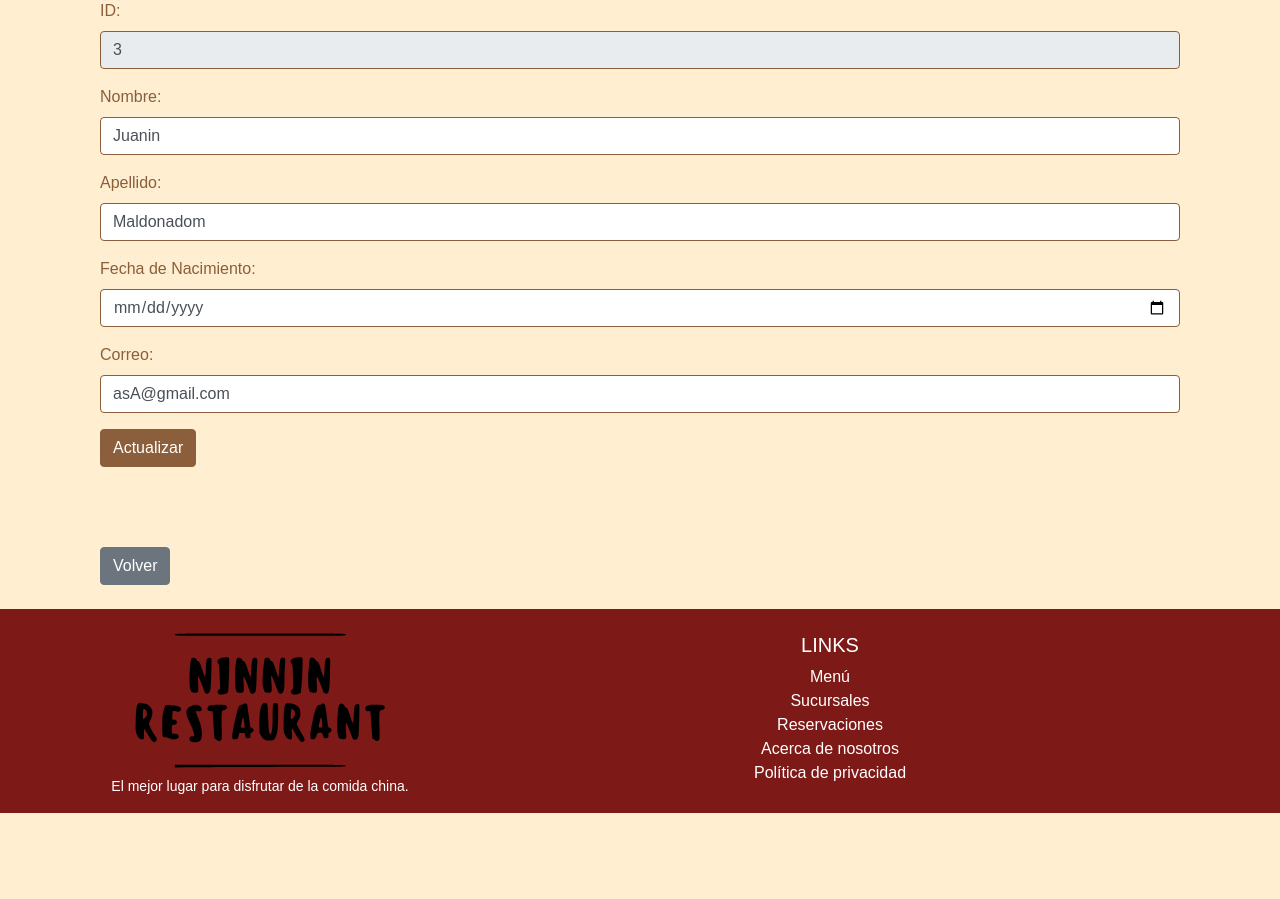
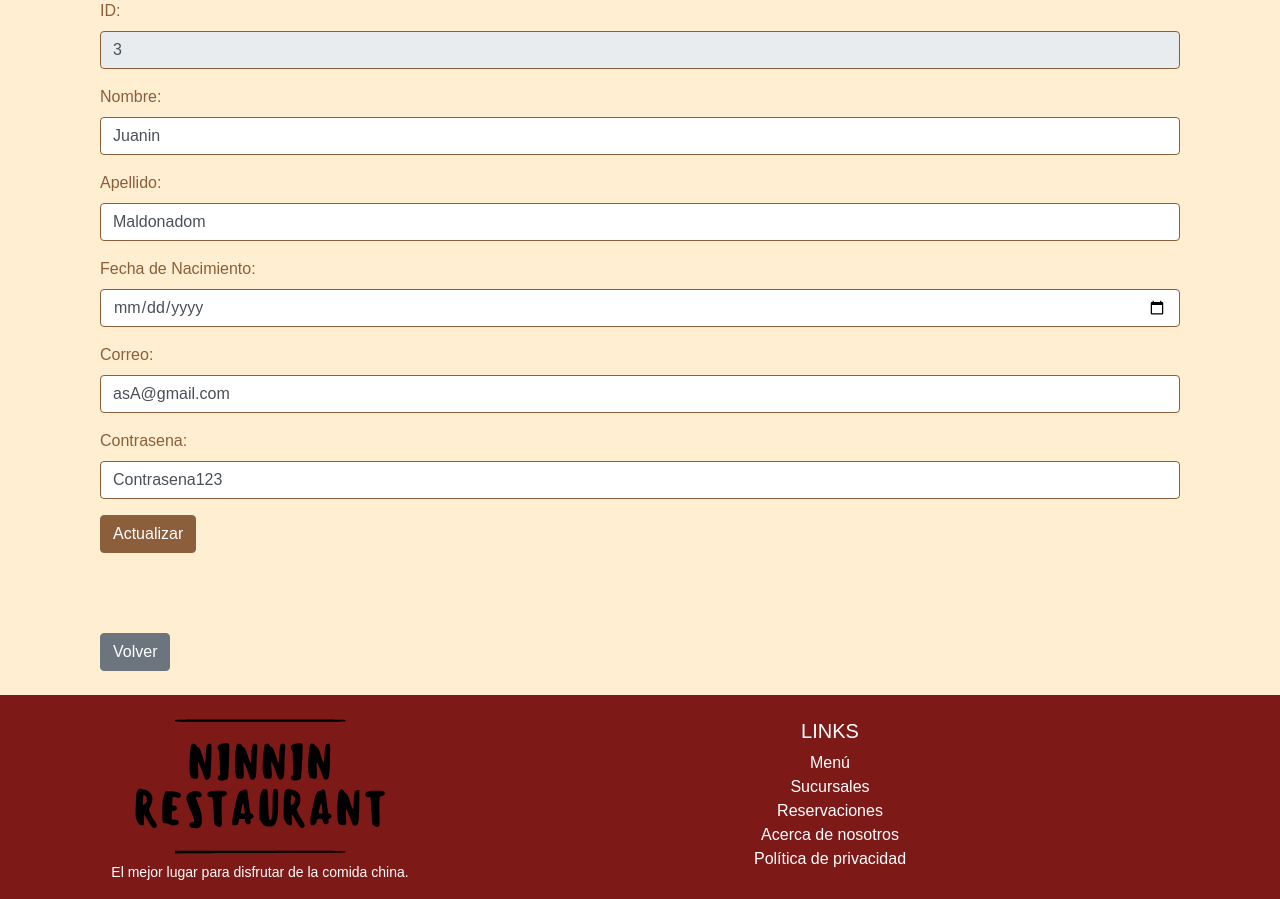
Before and after one commit to MarceloCaballeroo/ninnin_website, a Django app: page /clientes/clientes_findEdit/3 in a window 1280 px wide. Shown: the part 216-1115 px from the top of the page. Before the commit the page ends 1029 px from the top, so only its background shows below. Run offline with Django 5.2, Linux system fonts and the light colour scheme; data comes from the database, SQL or seed files in the repository; both versions use the stored data as it was after the commit.

Commit message:
cambios finales

```diff
--- a/clientes/templates/clientes/clientes_edit.html
+++ b/clientes/templates/clientes/clientes_edit.html
@@ -25,6 +25,10 @@
                     <label for="correo">Correo:</label>
                     <input type="email" class="form-control" id="correo" name="correo" value="{{ cliente.email }}" required>
                 </div>
+                <div class="form-group">
+                    <label for="password">Contrasena:</label>
+                    <input type="text" class="form-control" id="password" name="password" value="{{ cliente.password }}" required>
+                </div>
 
                 <input type="hidden" name="IDuser" value="{{ cliente.user_id }}">
                 <button type="submit" class="btn btn-primary">Actualizar</button>
--- a/clientes/templates/clientes/galeria.html
+++ b/clientes/templates/clientes/galeria.html
@@ -6,5 +6,5 @@
             {% else %}
                 Este usuario no trabaja aca
             {% endif %}
-
+            <br><br><br><br><br><br><br><br><br><br><br><br><br><br><br><br><br><br><br><br><br><br><br>
 {% endblock %}
--- a/clientes/templates/reservas/reserva_add.html
+++ b/clientes/templates/reservas/reserva_add.html
@@ -46,7 +46,6 @@
                                         <a  href="{% url 'crud' %}" class="btn btn-secondary ml-2" >Lista</a>
                                     {% endif %}
                                 </div>
-
                             </form>
                         </div>
                     </div>
@@ -54,8 +53,6 @@
             </div>
         </div>
     </div>
-    <!-- Footer -->
-    {% include 'mysite/Components/footer.html' %}
 
     <!-- jQuery y Bootstrap JS -->
     <script src="https://code.jquery.com/jquery-3.5.1.min.js"></script>
```
Also changed, not shown: db.sqlite3.
